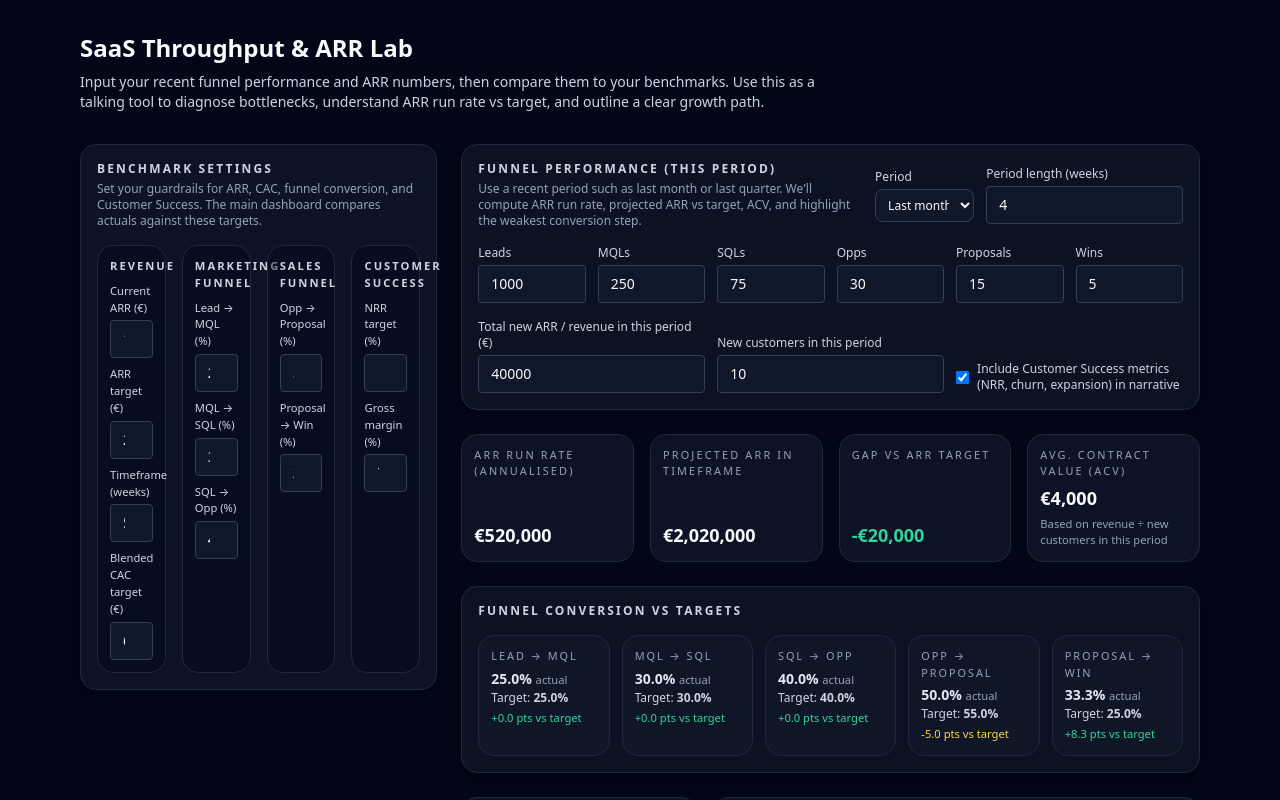
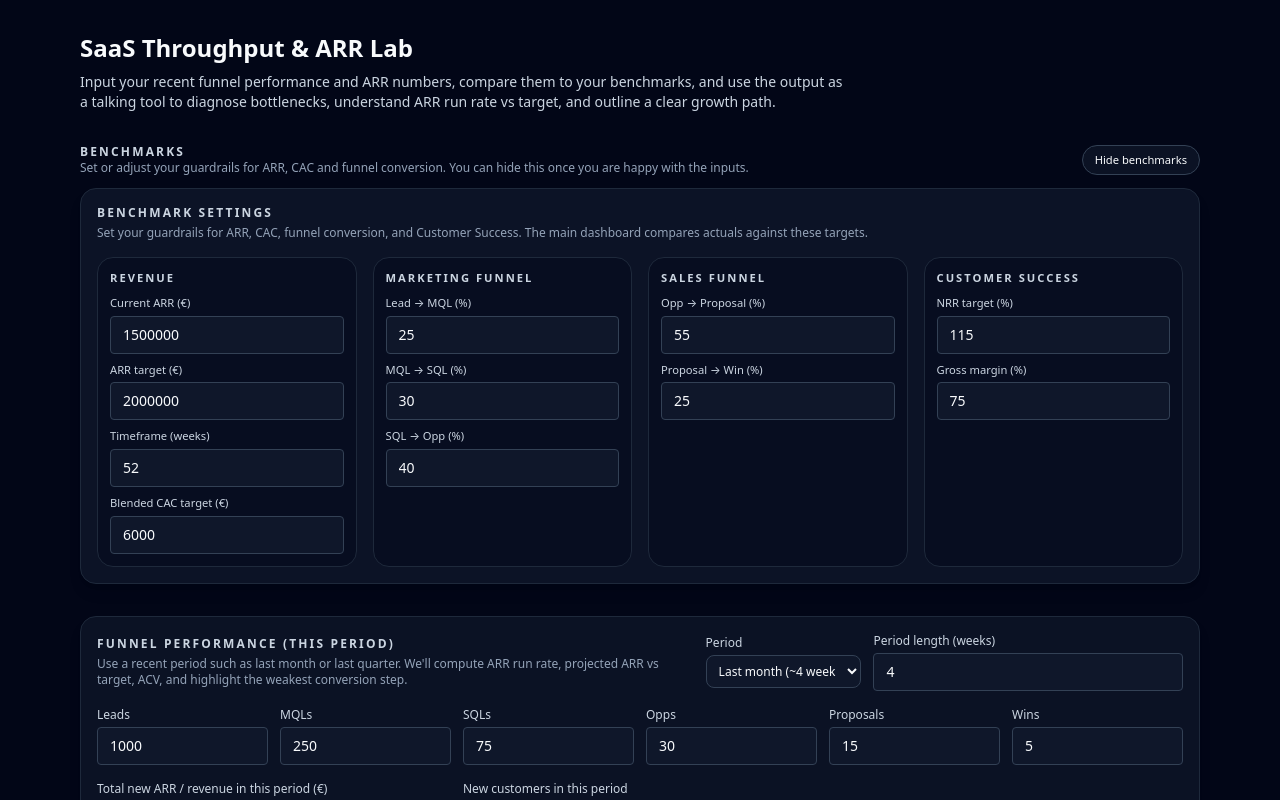
Before and after one commit to powerstephen/saas-throughput-tracker, a Next.js app: page / in a window 1280 px wide. Shown: the top 800 px of the page. Built offline with nearby package versions, Linux system fonts and the light colour scheme.

Commit message:
Update page.tsx

```diff
--- a/app/page.tsx
+++ b/app/page.tsx
@@ -51,36 +51,66 @@ export default function Page() {
     useState<Benchmarks>(defaultBenchmarks);
   const [actuals, setActuals] =
     useState<Actuals>(defaultActuals);
+  const [showBenchmarks, setShowBenchmarks] =
+    useState<boolean>(true);
 
   return (
     <main className="min-h-screen bg-slate-950 text-slate-50">
       <div className="max-w-6xl mx-auto px-4 py-8 space-y-8">
+        {/* Header */}
         <header className="space-y-2">
           <h1 className="text-xl md:text-2xl font-semibold text-slate-50">
             SaaS Throughput & ARR Lab
           </h1>
           <p className="text-xs md:text-sm text-slate-300 max-w-3xl">
             Input your recent funnel performance and ARR numbers,
-            then compare them to your benchmarks. Use this as a
-            talking tool to diagnose bottlenecks, understand ARR
-            run rate vs target, and outline a clear growth path.
+            compare them to your benchmarks, and use the output
+            as a talking tool to diagnose bottlenecks, understand
+            ARR run rate vs target, and outline a clear growth path.
           </p>
         </header>
 
-        <section className="grid grid-cols-1 lg:grid-cols-3 gap-6">
-          <div className="lg:col-span-1">
+        {/* Benchmarks toggle + panel */}
+        <section className="space-y-3">
+          <div className="flex items-center justify-between gap-3">
+            <div>
+              <h2 className="text-xs font-semibold uppercase tracking-[0.18em] text-slate-300">
+                Benchmarks
+              </h2>
+              <p className="text-xs text-slate-400">
+                Set or adjust your guardrails for ARR, CAC and
+                funnel conversion. You can hide this once you are
+                happy with the inputs.
+              </p>
+            </div>
+            <button
+              type="button"
+              onClick={() =>
+                setShowBenchmarks((prev) => !prev)
+              }
+              className="text-[0.7rem] px-3 py-1.5 rounded-full border border-slate-700 bg-slate-900/70 hover:bg-slate-800 transition-colors"
+            >
+              {showBenchmarks
+                ? "Hide benchmarks"
+                : "Show benchmarks"}
+            </button>
+          </div>
+
+          {showBenchmarks && (
             <BenchmarksPanel
               benchmarks={benchmarks}
               onBenchmarksChange={setBenchmarks}
             />
-          </div>
-          <div className="lg:col-span-2 space-y-6">
-            <MainDashboard
-              benchmarks={benchmarks}
-              actuals={actuals}
-              onActualsChange={setActuals}
-            />
-          </div>
+          )}
+        </section>
+
+        {/* Main dashboard (Funnel Performance + results) */}
+        <section>
+          <MainDashboard
+            benchmarks={benchmarks}
+            actuals={actuals}
+            onActualsChange={setActuals}
+          />
         </section>
       </div>
     </main>
```
